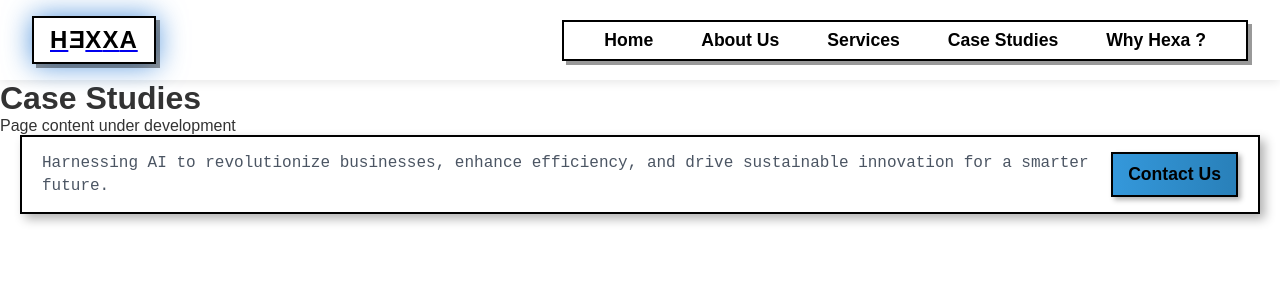
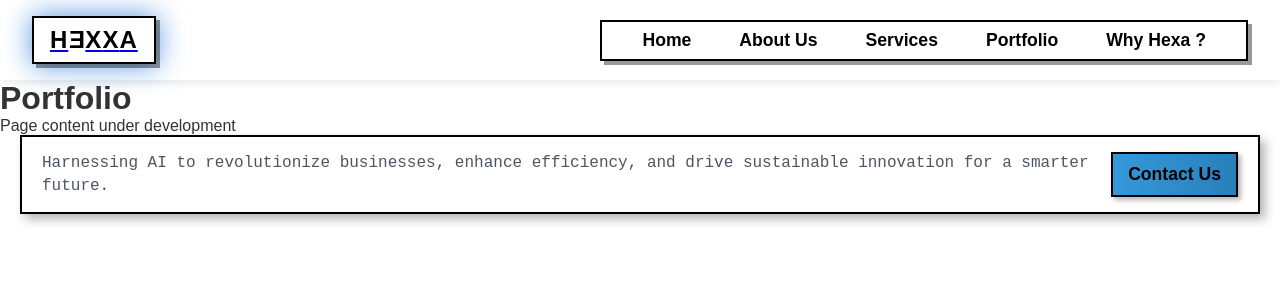
Before and after one commit to MadhavDesai207/hexxa, a React (Vite) app: page /case-studies in a window 1280 px wide. Shown: the top 300 px of the page. Built offline with nearby package versions, Linux system fonts and the light colour scheme.

Commit message:
a file has been renamed and for that route changed, logo now works soothly.

```diff
--- a/src/App.jsx
+++ b/src/App.jsx
@@ -6,7 +6,7 @@ import { Route, BrowserRouter as Router, Routes } from 'react-router-dom';
 import './App.css';
 import { Navbar } from './components/Navbar';
 import { AboutPage } from './pages/AboutPage';
-import { CaseStudiesPage } from './pages/CaseStudiesPage';
+import {  PortfolioPage } from './pages/PortfolioPage';
 import { ContactPage } from './pages/ContactPage';
 import { HomePage } from './pages/HomePage';
 import { ServicesSection } from './pages/ServicesSection';
@@ -22,7 +22,7 @@ const App = () => {
           <Route path="/" element={<HomePage />} />
           <Route path="/about" element={<AboutPage />} />
           <Route path="/services" element={<ServicesSection />} />
-          <Route path="/case-studies" element={<CaseStudiesPage />} />
+          <Route path="/case-studies" element={<PortfolioPage />} />
           <Route path="/why-hexa" element={<WhyHexaPage />} />
           <Route path="/contact" element={<ContactPage />} />
         </Routes>
--- a/src/components/HexaLogo.css
+++ b/src/components/HexaLogo.css
@@ -28,6 +28,12 @@
   0% { transform: translateX(100px); opacity: 0; }
   80% { transform: translateX(100px); opacity: 0; }
   100% { transform: translateX(0); opacity: 1; }
+}
+
+/* Background appearance animation - slower fade in */
+@keyframes backgroundFadeIn {
+  0% { opacity: 0; }
+  100% { opacity: 0.7; }
 }
 
 /* Tech effect animations that start after all letters appear */
@@ -67,15 +73,15 @@
   animation-delay: 4s;
 }
 
-/* Data line animations with slower transitions */
+/* Data line animations - all now start after letters appear */
 .data-line {
   stroke: #0062cc;
   stroke-width: 1.5;
   stroke-dasharray: 5 3;
   fill: none;
   opacity: 0;
-  animation: fadeIn 0.5s forwards, smoothDataWave 20s infinite linear;
-  animation-delay: 1s, 1.5s;
+  animation: backgroundFadeIn 1.5s forwards, smoothDataWave 20s infinite linear;
+  animation-delay: 4s, 5.5s; /* Start after letters appear */
 }
 
 .data-line2 {
@@ -84,8 +90,8 @@
   stroke-dasharray: 3 2;
   fill: none;
   opacity: 0;
-  animation: fadeIn 0.5s forwards, smoothDataWave2 30s infinite linear;
-  animation-delay: 1.2s, 1.7s;
+  animation: backgroundFadeIn 1.5s forwards, smoothDataWave2 30s infinite linear;
+  animation-delay: 4.2s, 5.7s; /* Start after letters appear */
 }
 
 #circuit {
@@ -93,8 +99,8 @@
   stroke-width: 0.7;
   fill: none;
   opacity: 0;
-  animation: fadeIn 0.5s forwards;
-  animation-delay: 1s;
+  animation: backgroundFadeIn 1.5s forwards;
+  animation-delay: 4s; /* Start after letters appear */
 }
 
 .circuit-node {
@@ -102,24 +108,24 @@
   opacity: 0;
   r: 2;
   animation: nodeGlow 3s infinite alternate ease-in-out;
-  animation-delay: 1.5s;
+  animation-delay: 4.5s; /* Start after letters appear */
 }
 
 .grid-line {
   stroke: rgba(0,98,204,0.15);
   stroke-width: 0.5;
   opacity: 0;
-  animation: fadeIn 1s forwards;
-  animation-delay: 0.8s;
+  animation: backgroundFadeIn 2s forwards;
+  animation-delay: 4.2s; /* Start after letters appear */
 }
 
 .binary {
   font-family: monospace;
-  font-size: 8px;
+  font-size: 10px;
   fill: rgba(0,98,204,0.2);
   opacity: 0;
-  animation: fadeIn 1s forwards, floatUp 40s infinite linear;
-  animation-delay: 2s, 2.5s;
+  animation: backgroundFadeIn 2s forwards, floatUp 40s infinite linear;
+  animation-delay: 4.5s, 6.5s; /* Start after letters appear */
 }
 
 .ic-component {
@@ -127,8 +133,8 @@
   stroke-width: 1;
   fill: rgba(0,98,204,0.05);
   opacity: 0;
-  animation: fadeIn 0.8s forwards;
-  animation-delay: 1.3s;
+  animation: backgroundFadeIn 1.5s forwards;
+  animation-delay: 4.3s; /* Start after letters appear */
 }
 
 .cpu-lines {
@@ -136,13 +142,8 @@
   stroke-width: 0.5;
   fill: none;
   opacity: 0;
-  animation: fadeIn 0.8s forwards;
-  animation-delay: 1.5s;
-}
-
-@keyframes fadeIn {
-  from { opacity: 0; }
-  to { opacity: 0.7; }
+  animation: backgroundFadeIn 1.5s forwards;
+  animation-delay: 4.5s; /* Start after letters appear */
 }
 
 /* Smooth wave animations with longer duration */
--- a/src/components/Navbar.jsx
+++ b/src/components/Navbar.jsx
@@ -20,7 +20,7 @@ export const Navbar = () => {
         <li><Link to="/">Home</Link></li>
         <li><Link to="/about">About Us</Link></li>
         <li><Link to="/services">Services</Link></li>
-        <li><Link to="/case-studies">Case Studies</Link></li>
+        <li><Link to="/case-studies">Portfolio</Link></li>
         <li><Link to="/why-hexa">Why Hexa ?</Link></li>
       </ul>
     </nav>
--- a/src/pages/CaseStudiesPage.jsx
+++ b/src/pages/PortfolioPage.jsx
@@ -1,10 +1,10 @@
 // CaseStudiesPage.jsx
 import React from 'react';
 
-export const CaseStudiesPage = () => {
+export const PortfolioPage = () => {
   return (
     <div className="case-studies-page page-container">
-      <h1>Case Studies</h1>
+      <h1>Portfolio</h1>
       <p>Page content under development</p>
     </div>
   );
```
